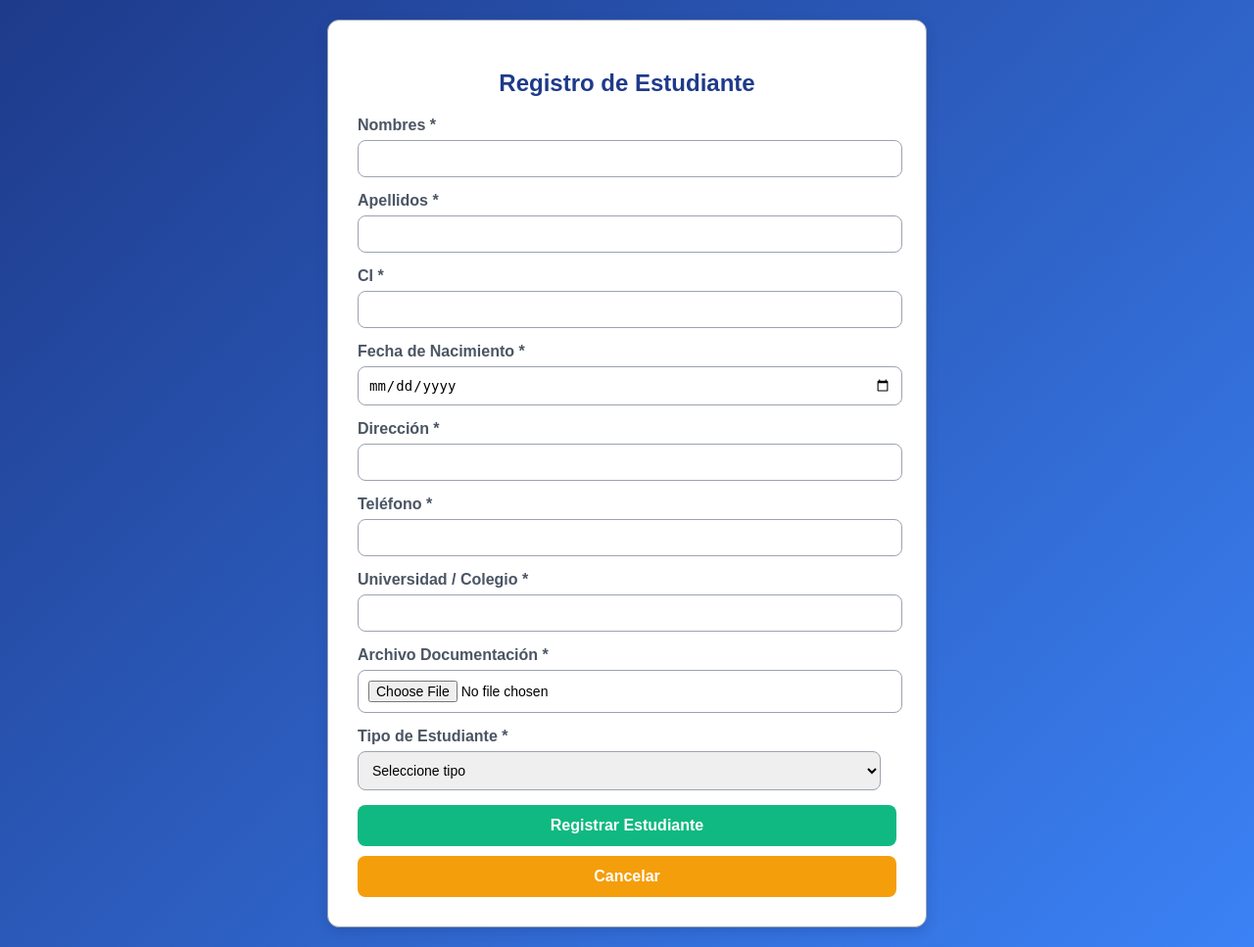
After one commit to denilsaa/EnglishClub_TutosClub, a Django app: template apps/publico/templates/publico/registro_estudiante.html in a window 1280 px wide. The commit adds this page. Shown: the whole page at 98% size. Run offline with Django 5.2, Linux system fonts and the light colour scheme; the template is opened without the code that fills it, so the values that code supplies are empty.

Commit message:
Agregadon formularios

```diff
--- /dev/null
+++ b/apps/publico/templates/publico/registro_estudiante.html
@@ -0,0 +1,215 @@
+<!DOCTYPE html>
+<html lang="es">
+<head>
+  <meta charset="UTF-8">
+  <meta name="viewport" content="width=device-width, initial-scale=1.0">
+  <title>Registro de Estudiante</title>
+  <style>
+    body {
+      font-family: Arial, sans-serif;
+      background: linear-gradient(135deg, #1E3A8A, #3B82F6);
+      margin: 0;
+      padding: 20px;
+      display: flex;
+      justify-content: center;
+      align-items: center;
+      min-height: 100vh;
+      color: #000000;
+    }
+
+    .form-container {
+      background-color: #FFFFFF;
+      border: 1px solid #9CA3AF;
+      border-radius: 12px;
+      box-shadow: 0 4px 12px rgba(30, 58, 138, 0.3);
+      padding: 30px;
+      width: 100%;
+      max-width: 550px;
+    }
+
+    .form-container h2 {
+      text-align: center;
+      color: #1E3A8A;
+      margin-bottom: 20px;
+    }
+
+    label {
+      display: block;
+      margin-bottom: 6px;
+      font-weight: bold;
+      color: #4B5563;
+    }
+
+    input, select {
+      width: 97%;
+      padding: 10px;
+      margin-bottom: 15px;
+      border-radius: 8px;
+      border: 1px solid #9CA3AF;
+      font-size: 14px;
+    }
+
+    input:focus, select:focus {
+      border-color: #3B82F6;
+      outline: none;
+      box-shadow: 0 0 4px #3B82F6;
+    }
+
+    .btn-submit {
+      background-color: #10B981;
+      color: #FFFFFF;
+      font-weight: bold;
+      border: none;
+      padding: 12px;
+      width: 100%;
+      border-radius: 8px;
+      cursor: pointer;
+      font-size: 16px;
+      transition: background-color 0.3s ease;
+    }
+
+    .btn-submit:hover {
+      background-color: #059669;
+    }
+
+    .btn-cancel {
+      background-color: #F59E0B;
+      color: #FFFFFF;
+      font-weight: bold;
+      border: none;
+      padding: 12px;
+      width: 100%;
+      border-radius: 8px;
+      cursor: pointer;
+      font-size: 16px;
+      margin-top: 10px;
+      transition: background-color 0.3s ease;
+    }
+
+    .btn-cancel:hover {
+      background-color: #D97706;
+    }
+
+    .hidden {
+      display: none;
+    }
+
+    .subform {
+      background: #F3F4F6;
+      padding: 15px;
+      border-radius: 10px;
+      margin-top: 10px;
+      border: 1px solid #9CA3AF;
+    }
+
+    .subform h3 {
+      color: #1E3A8A;
+      font-size: 16px;
+      margin-bottom: 10px;
+    }
+
+    /* Responsividad */
+    @media (max-width: 600px) {
+      .form-container {
+        padding: 20px;
+      }
+
+      input, select {
+        font-size: 13px;
+        padding: 8px;
+      }
+
+      .btn-submit, .btn-cancel {
+        font-size: 14px;
+        padding: 10px;
+      }
+    }
+  </style>
+</head>
+<body>
+  <div class="form-container">
+    <h2>Registro de Estudiante</h2>
+    <form>
+      <label for="nombres">Nombres *</label>
+      <input type="text" id="nombres" name="nombres" required>
+
+      <label for="apellidos">Apellidos *</label>
+      <input type="text" id="apellidos" name="apellidos" required>
+
+      <label for="ci">CI *</label>
+      <input type="number" id="ci" name="ci" required>
+
+      <label for="fecha_nac">Fecha de Nacimiento *</label>
+      <input type="date" id="fecha_nac" name="fecha_nac" required>
+
+      <label for="direccion">Dirección *</label>
+      <input type="text" id="direccion" name="direccion" required>
+
+      <label for="telefono">Teléfono *</label>
+      <input type="number" id="telefono" name="telefono" required>
+
+      <label for="centro">Universidad / Colegio *</label>
+      <input type="text" id="centro" name="centro" required>
+
+      <label for="documentacion">Archivo Documentación *</label>
+      <input type="file" id="documentacion" name="documentacion" required>
+
+      <label for="tipo_estudiante">Tipo de Estudiante *</label>
+      <select id="tipo_estudiante" name="tipo_estudiante" required onchange="mostrarCampos()">
+        <option value="">Seleccione tipo</option>
+        <option value="tecnico">Estudiante Técnico</option>
+        <option value="regular">Estudiante Regular</option>
+      </select>
+
+      <!-- Campos Estudiante Técnico -->
+      <div id="form_tecnico" class="hidden">
+        <label for="ocupacion">Ocupación *</label>
+        <input type="text" id="ocupacion" name="ocupacion">
+      </div>
+
+      <!-- Campos Estudiante Regular -->
+      <div id="form_regular" class="hidden">
+        <label for="grupo">Grupo Asignado *</label>
+        <select id="grupo" name="grupo">
+          <option value="">Seleccione un grupo</option>
+          <option value="A">Grupo A</option>
+          <option value="B">Grupo B</option>
+          <option value="C">Grupo C</option>
+        </select>
+
+        <div class="subform">
+          <h3>Registro de Padre / Tutor</h3>
+          <label for="nombre_padre">Nombres *</label>
+          <input type="text" id="nombre_padre" name="nombre_padre">
+
+          <label for="apellido_padre">Apellidos *</label>
+          <input type="text" id="apellido_padre" name="apellido_padre">
+
+          <label for="telefono_padre">Teléfono *</label>
+          <input type="number" id="telefono_padre" name="telefono_padre">
+
+          <label for="direccion_padre">Dirección *</label>
+          <input type="text" id="direccion_padre" name="direccion_padre">
+        </div>
+      </div>
+
+      <button type="submit" class="btn-submit">Registrar Estudiante</button>
+      <button type="reset" class="btn-cancel">Cancelar</button>
+    </form>
+  </div>
+
+  <script>
+    function mostrarCampos() {
+      const tipo = document.getElementById("tipo_estudiante").value;
+      document.getElementById("form_tecnico").classList.add("hidden");
+      document.getElementById("form_regular").classList.add("hidden");
+
+      if (tipo === "tecnico") {
+        document.getElementById("form_tecnico").classList.remove("hidden");
+      } else if (tipo === "regular") {
+        document.getElementById("form_regular").classList.remove("hidden");
+      }
+    }
+  </script>
+</body>
+</html>
--- a/apps/publico/views.py
+++ b/apps/publico/views.py
@@ -1,4 +1,4 @@
 # apps/publico/views.py
 from django.shortcuts import render
 def login_view(request):
-    return render(request, 'publico/registro_padres.html')
+    return render(request, 'publico/registro_estudiante.html')
```
Also changed, not shown: apps/publico/templates/publico/registro_docente.html (added, +149 -0 lines), apps/publico/templates/publico/registro_padres.html (+3 -12 lines).
